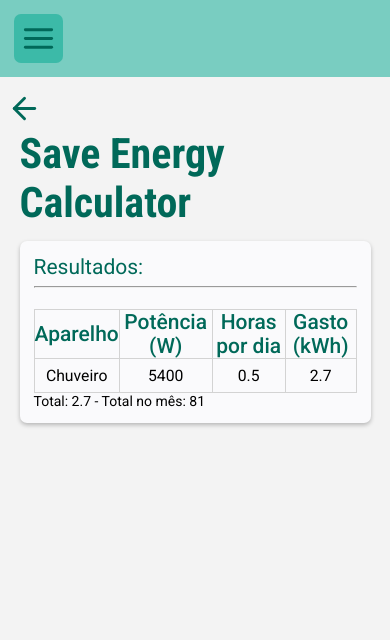
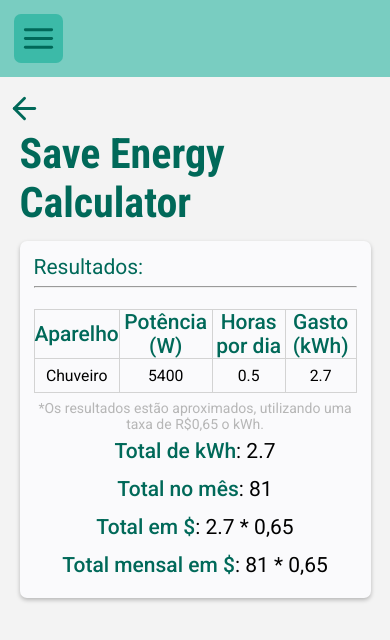
Before and after one commit to DanielSLucas/SaveEnergyCalculator, a Next.js app: page /results in a window 390 px wide. Shown: the top 640 px of the page. Built offline with nearby package versions, Linux system fonts and the light colour scheme.

Commit message:
results page styles & responsiveness

```diff
--- a/src/pages/results.tsx
+++ b/src/pages/results.tsx
@@ -62,7 +62,27 @@ const Results: React.FC = () => {
                 </table>
 
                 <footer>
-                  Total: 2.7 - Total no mês: 81
+                  <span>
+                    *Os resultados estão aproximados, utilizando uma taxa de R$0,65 o kWh.
+                  </span>
+                  <ul>
+                    <div>
+                      <li>
+                        <strong>Total de kWh</strong>: 2.7
+                      </li>
+                      <li>
+                        <strong>Total no mês</strong>: 81
+                      </li>
+                    </div>
+                    <div>
+                      <li>
+                        <strong>Total em $</strong>: 2.7 * 0,65
+                      </li>
+                      <li>
+                        <strong>Total mensal em $</strong>: 81 * 0,65
+                      </li>
+                    </div>
+                  </ul>
                 </footer>
               </div>
             </section>
--- a/src/styles/pages/Results.ts
+++ b/src/styles/pages/Results.ts
@@ -92,6 +92,37 @@ export const MainSection = styled.div`
     }
   }
 
+  footer {
+    margin-top: 0.5rem;
+    text-align: center;
+    span {
+      color: #B6B6B6;
+      font-size: 1rem;
+    }
+
+    ul {
+      list-style: none;
+
+      li {
+        font-size: 1.5rem;
+        margin: 0.5rem 0;
+        strong {
+          color: #006959;
+        }
+      }
+
+      div:first-child {
+        display: flex;
+        justify-content: space-between;
+      }
+
+      div:last-child {
+        display: flex;
+        justify-content: space-between;
+      }
+    }
+  }
+
   @media(max-width: 700px) {
     section {
       width: 90%;
@@ -101,4 +132,12 @@ export const MainSection = styled.div`
       }
     }
   }
+
+  @media(max-width: 425px) {
+    footer {
+      div {
+        flex-direction: column;
+      }
+    }
+  }
 `;
```
